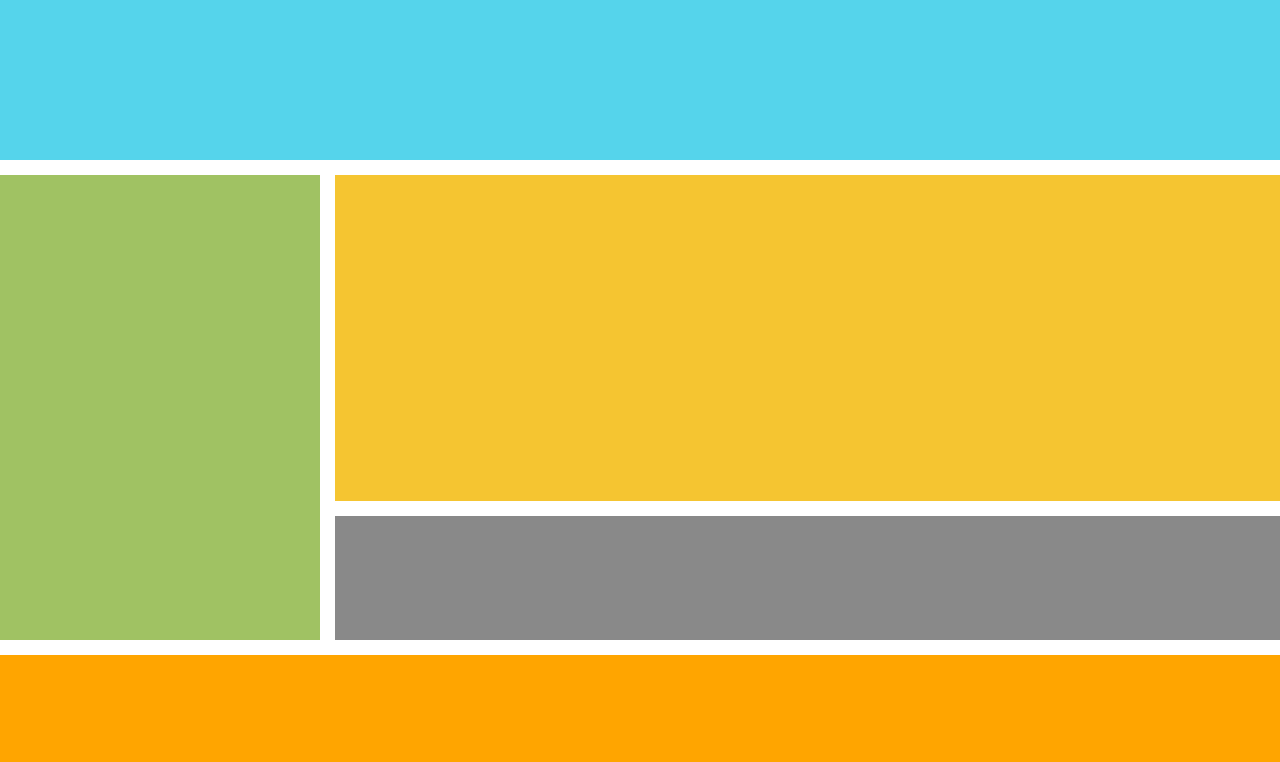
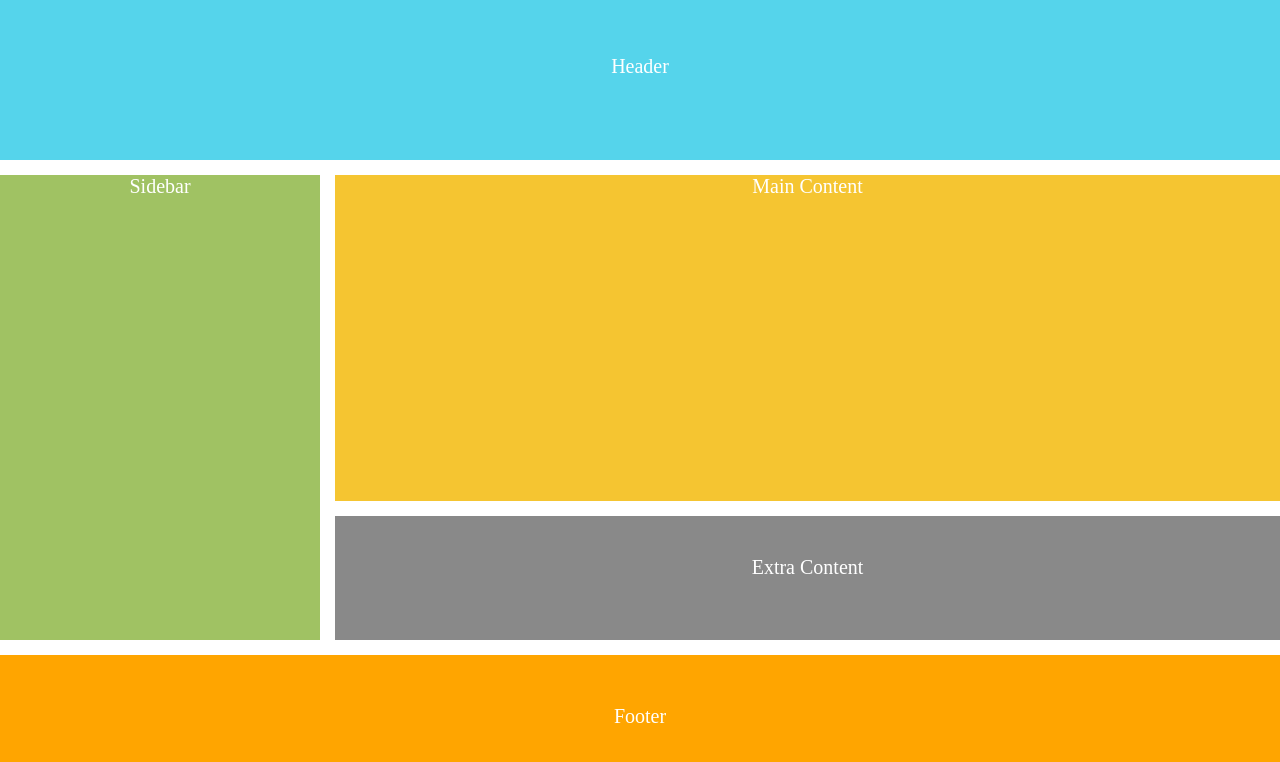
Before and after one commit to Tanushree2001/PI_Tanushree_Gupta, a plain HTML site: page Basic css float/Task2.html in a window 1280 px wide. Drawn offline with Linux system fonts and the light colour scheme.

Commit message:
Update Task2.css

```diff
--- a/Basic css float/Task2.css
+++ b/Basic css float/Task2.css
@@ -2,17 +2,23 @@ body{
     margin: 0px;
     padding: 0px;
     font-size: 0px;
-}
-.a{
     height:100vh;
     width:100%;
 }
+.para{
+    margin:0px;
+    text-align: center;
+    font-size: 20px;
+    color: white;
+}
+
 .b{
     height:20vh;
     width:100%;
     background-color: #55D4EB;
     margin-bottom: 15px;
-    text-emphasis-color: white;
+    box-sizing: border-box;
+    padding-top: 55px;
 }
 .c1{
     height:calc(60vh - 15px);
@@ -25,13 +31,14 @@ body{
     width:25%;
     background-color: #A0C263;
     float: left;
-    margin-right: 15px;
+
 }
 .c12{
     height: calc(60vh - 15px);
     width:calc(75% - 15px);
     float: right;
     position: relative;
+    margin-left: 15px;
 }
 .c121{
     height: 70%;
@@ -44,9 +51,13 @@ body{
     height: calc(30% - 15px);
     width:100%;
     background-color: #898989;
+    padding-top: 40px;
+    box-sizing: border-box;
 }
 .d{
     height:calc(20vh - 15px);
     width:100%;
     background-color: #FFA500;
+    box-sizing: border-box;
+    padding-top: 50px;
 }
```
